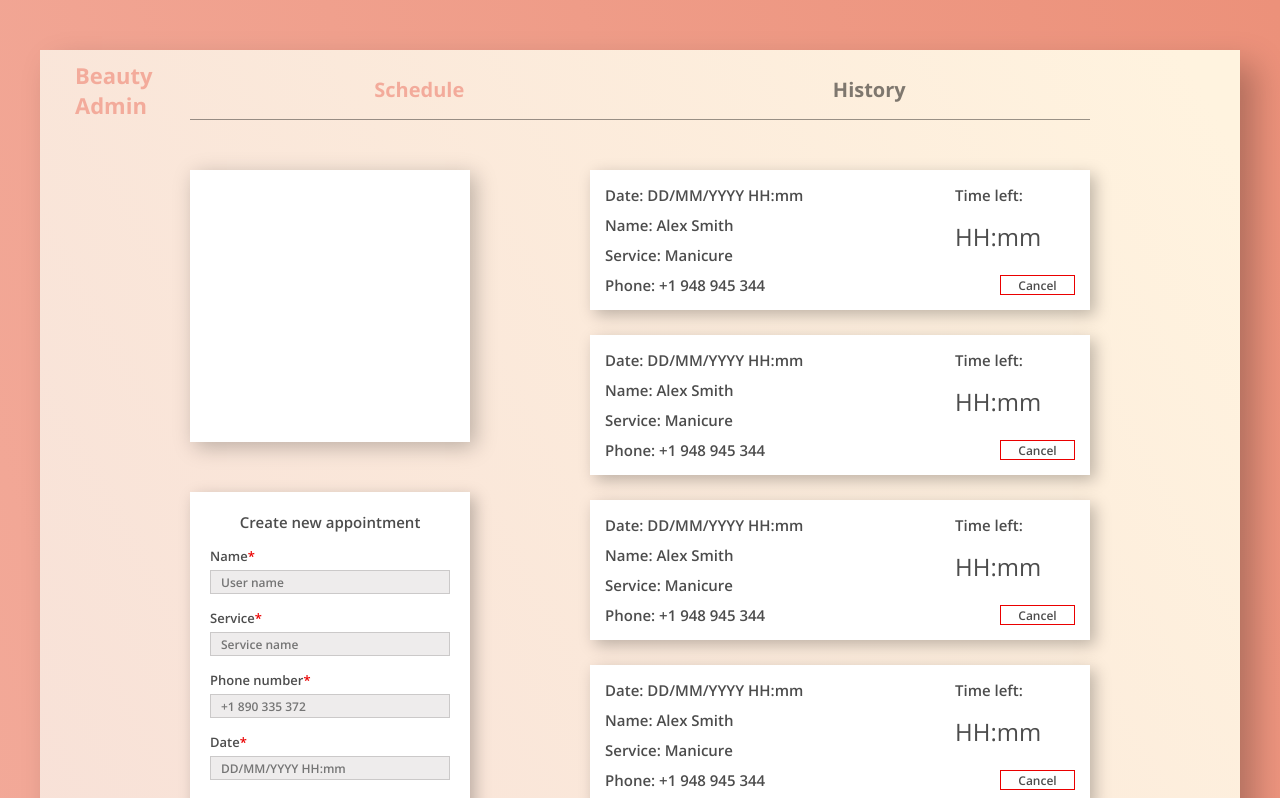
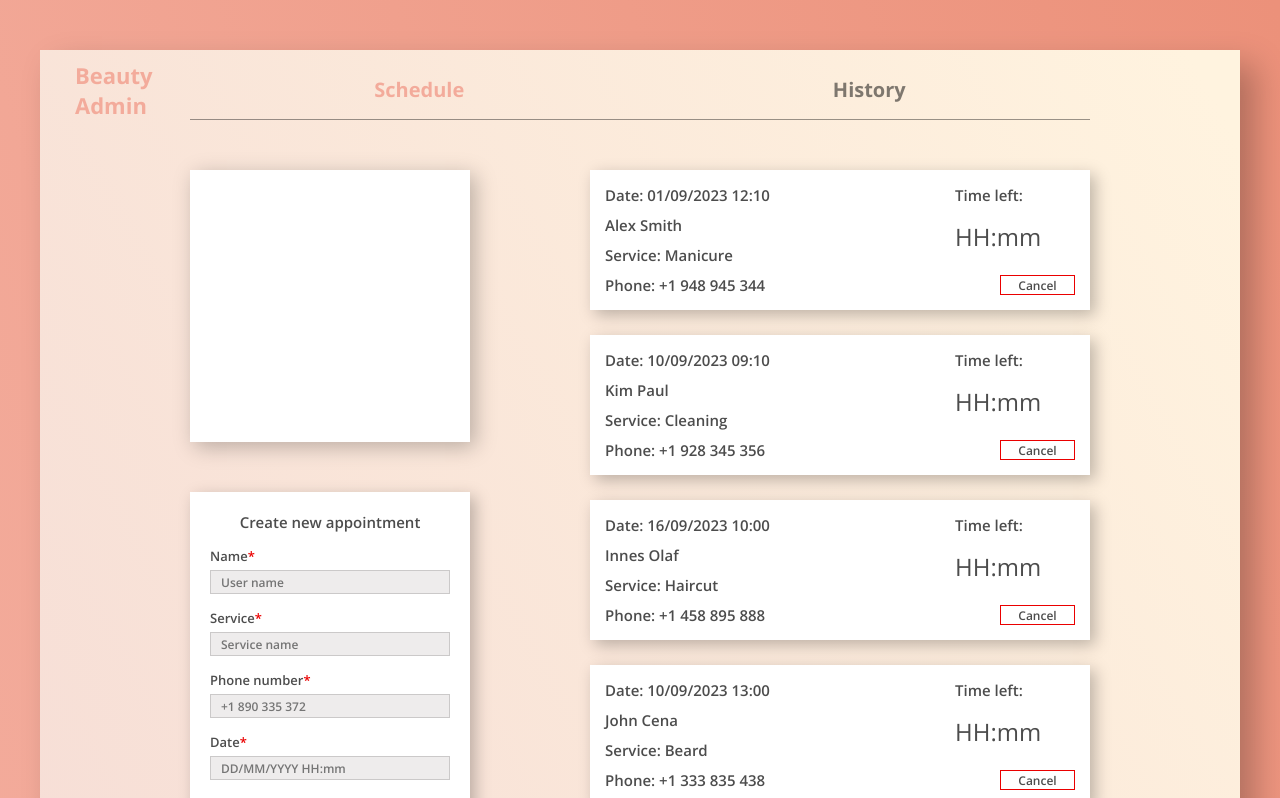
Before and after one commit to IlyaSoGood/Beauty-admin-panel, a React (Create React App) app: page / in a window 1280 px wide. Shown: the top 798 px of the page. Built offline with nearby package versions, Linux system fonts and the light colour scheme; data requests are answered from the project's data file.

Commit message:
added dayjs, dev Date view

```diff
--- a/package.json
+++ b/package.json
@@ -10,6 +10,7 @@
     "@types/node": "^16.18.25",
     "@types/react": "^18.2.0",
     "@types/react-dom": "^18.2.1",
+    "dayjs": "^1.11.9",
     "react": "^18.2.0",
     "react-dom": "^18.2.0",
     "react-scripts": "5.0.1",
--- a/src/assets/db.json
+++ b/src/assets/db.json
@@ -2,7 +2,7 @@
 	"appointments": [
 		{
 			"id": 1,
-			"date": "2023-07-01T12:10",
+			"date": "2023-09-01T12:10",
 			"name": "Alex Smith",
 			"service": "Manicure",
 			"phone": "+1 948 945 344",
@@ -10,7 +10,7 @@
 		},
 		{
 			"id": 2,
-			"date": "2023-06-01T15:15",
+			"date": "2023-08-01T15:15",
 			"name": "Sam Smith",
 			"service": "Pedicure",
 			"phone": "+1 746 235 890",
@@ -18,7 +18,7 @@
 		},
 		{
 			"id": 3,
-			"date": "2023-07-02T09:00",
+			"date": "2023-08-02T09:00",
 			"name": "Alex Collson",
 			"service": "Manicure",
 			"phone": "+1 238 545 045",
@@ -26,7 +26,7 @@
 		},
 		{
 			"id": 4,
-			"date": "2023-07-10T09:10",
+			"date": "2023-09-10T09:10",
 			"name": "Kim Paul",
 			"service": "Cleaning",
 			"phone": "+1 928 345 356",
@@ -34,7 +34,7 @@
 		},
 		{
 			"id": 5,
-			"date": "2023-06-16T10:00",
+			"date": "2023-09-16T10:00",
 			"name": "Innes Olaf",
 			"service": "Haircut",
 			"phone": "+1 458 895 888",
@@ -50,7 +50,7 @@
 		},
 		{
 			"id": 7,
-			"date": "2023-07-10T13:00",
+			"date": "2023-09-10T13:00",
 			"name": "John Cena",
 			"service": "Beard",
 			"phone": "+1 333 835 438",
--- a/src/components/appointmentItem/AppointmentItem.tsx
+++ b/src/components/appointmentItem/AppointmentItem.tsx
@@ -1,17 +1,28 @@
+import { useEffect, useState } from "react";
 import "./appointmentItem.scss";
+import dayjs from "dayjs";
+
 import { ActiveAppointment } from "../../shared/interfaces/appointment.interface";
 
 function AppointmentItem({ id, name, service, phone, date }: ActiveAppointment) {
+    const [timeLeft, changeTimeLeft] = useState<string | null>(null);
+    useEffect(() => {
+        console.log(dayjs(date).diff(undefined, 'h'))
+        console.log(dayjs(date).diff(undefined, 'm') % 60)
+    }, [date])
+
+
+    const formattefDate = dayjs(date).format('DD/MM/YYYY HH:mm')
     return (
         <div className="appointment">
             <div className="appointment__info">
                 <span className="appointment__date">
-                    Date: DD/MM/YYYY HH:mm
+                    Date: {formattefDate}
                 </span>
-                <span className="appointment__name">Name: Alex Smith</span>
-                <span className="appointment__service">Service: Manicure</span>
+                <span className="appointment__name">{name}</span>
+                <span className="appointment__service">Service: {service}</span>
                 <span className="appointment__phone">
-                    Phone: +1 948 945 344
+                    Phone: {phone}
                 </span>
             </div>
             <div className="appointment__time">
--- a/src/services/AppointmentService.ts
+++ b/src/services/AppointmentService.ts
@@ -1,4 +1,5 @@
 import { useHttp } from "../hooks/http.hook";
+import dayjs from "dayjs";
 import hasRequiredFields from "../utils/hasRequiredFields";
 
 import { IAppointment, ActiveAppointment } from "../shared/interfaces/appointment.interface";
@@ -21,7 +22,9 @@ const useAppointmentService = () => {
 
     const getAllActiveAppointments = async(): Promise<ActiveAppointment[]> => {
         const base = await getAllAppointments();
-        const transformed: ActiveAppointment[] = base.map((item) => {
+        const transformed: ActiveAppointment[] = base
+            .filter((item) => !item.canceled && dayjs(item.date).diff(undefined, 'minute') > 0)
+            .map((item) => {
                 return {
                     id: item.id,
                     date: item.date,
```
Also changed, not shown: 1 other file (tests, documents, lock files or other folders). Lines whose indentation alone changed are shown as unchanged.
